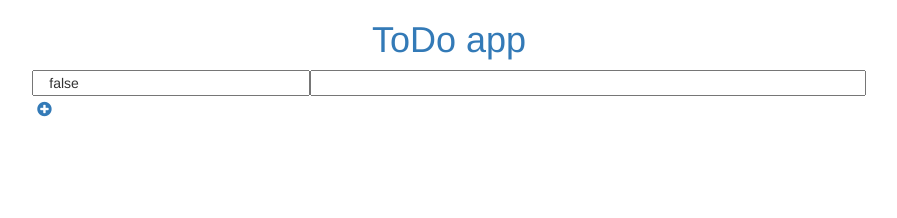
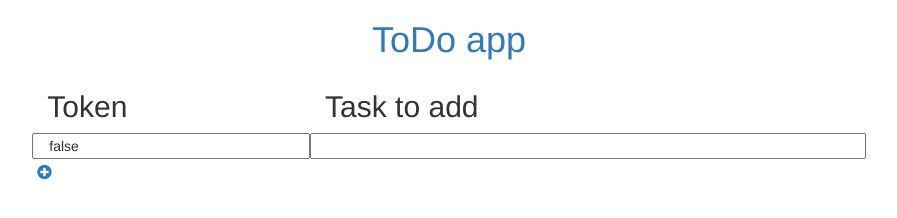
Before and after one commit to michaelKurowski/todo, a website: page public/index.html in a window 1280 px wide. Shown: the whole page, without its empty margins (191-1088 px from the left). Drawn offline with nearby package versions, Linux system fonts and the light colour scheme; files that its build step writes are made by us from their sources; no server answers.

Commit message:
[public] Headers over fields

```diff
--- a/public/index.html
+++ b/public/index.html
@@ -16,6 +16,10 @@
 	<div clas='row'>
 		<div class='col-md-8 center-block'>
 			<div class='row'>
+				<div class='col-md-4'><h2>Token</h2></div>
+				<div class='col-md-8'><h2>Task to add</h2></div>
+			</div>
+			<div class='row'>
 				<input class='col-md-4' default='My name' ng-model='this.username'>
 				<input class='col-md-8' default='My new Task' ng-model='this.todoText'>
 				<i class='fa fa-plus-circle addButton text-primary' aria-hidden='true' ng-click='add()'></i>
```
